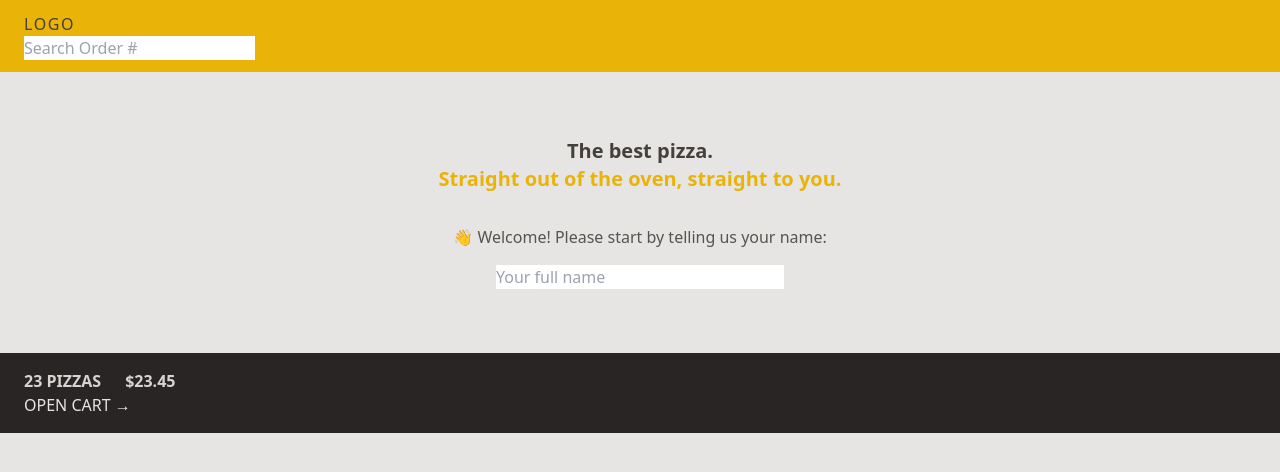
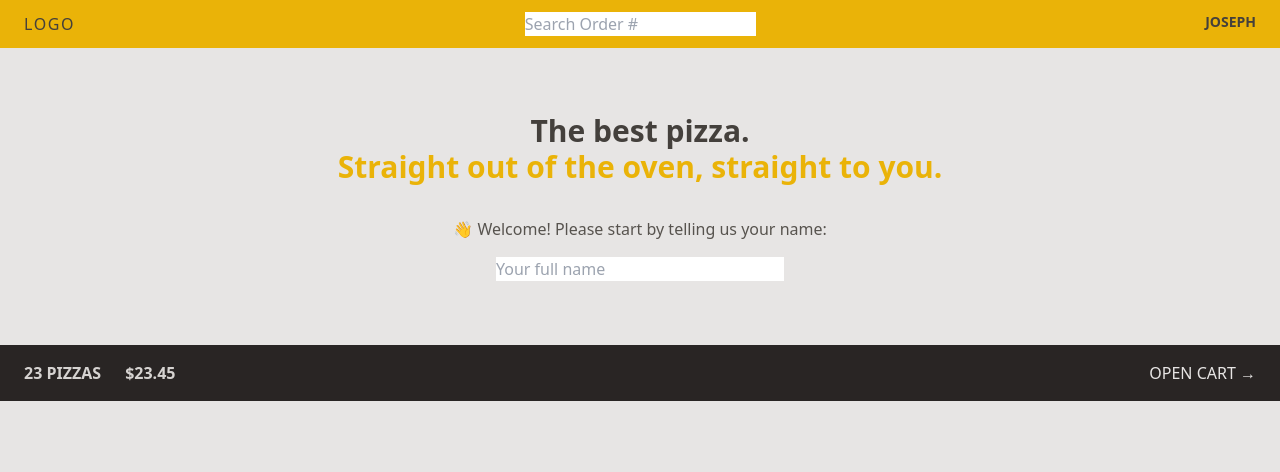
Before and after one commit to ProfBelts/pizza-react-app, a React (Vite) app: page / in a window 1280 px wide. Shown: the top 472 px of the page. Built offline with nearby package versions, Linux system fonts and the light colour scheme.

Commit message:
Use flexbox

```diff
--- a/src/features/cart/CartOverview.jsx
+++ b/src/features/cart/CartOverview.jsx
@@ -2,7 +2,7 @@
 
 function CartOverview() {
   return (
-    <div className="bg-stone-800 px-4 py-4 text-sm uppercase text-stone-200 sm:px-6 md:text-base">
+    <div className="flex items-center justify-between bg-stone-800 px-4 py-4 text-sm uppercase text-stone-200 sm:px-6 md:text-base">
       <p className="space-x-4 font-semibold text-stone-300 sm:space-x-6">
         <span>23 pizzas</span>
         <span>$23.45</span>
--- a/src/features/ui/Header.jsx
+++ b/src/features/ui/Header.jsx
@@ -4,7 +4,7 @@
 
 export default function Header() {
   return (
-    <header className="border-b border-stone-200 bg-yellow-500 px-4 py-3 uppercase sm:px-6">
+    <header className="flex justify-between border-b border-stone-200 bg-yellow-500 px-4 py-3 uppercase sm:px-6">
       <Link to="/" className="tracking-widest">
         Logo
       </Link>
--- a/src/features/ui/Home.jsx
+++ b/src/features/ui/Home.jsx
@@ -2,8 +2,8 @@
 
 function Home() {
   return (
-    <div className="my-10 text-center sm:my-16">
-      <h1 className="t mb-8 text-xl font-semibold text-stone-700">
+    <div className="my-10 px-4 text-center sm:my-16">
+      <h1 className="t mb-8 text-xl font-semibold text-stone-700 md:text-3xl">
         The best pizza.
         <br />
         <span className="text-yellow-500">
--- a/src/features/users/Username.jsx
+++ b/src/features/users/Username.jsx
@@ -1,3 +1,3 @@
 export default function Username() {
-  return <div className="hidden text-sm font-semibold">Joseph</div>;
+  return <div className="hidden text-sm font-semibold md:block">Joseph</div>;
 }
```
